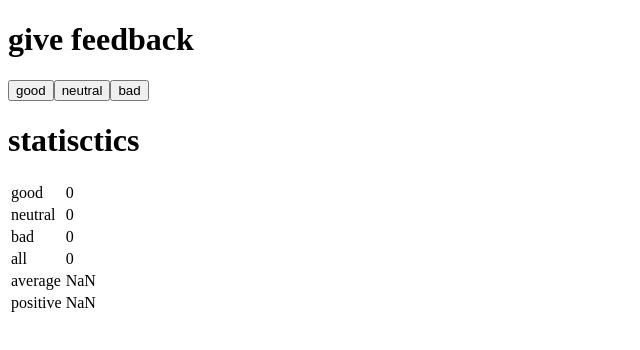
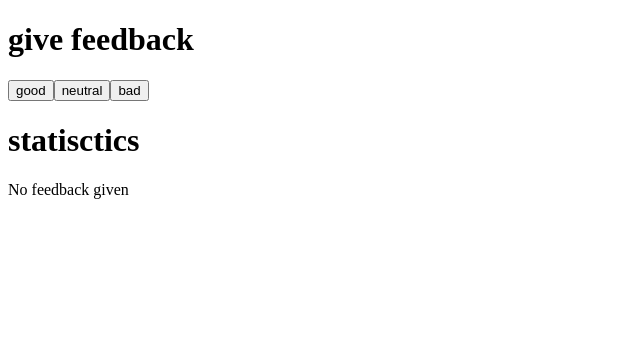
Before and after one commit to lassib/FullStackOpen, a React (Create React App) app in the folder Part1/part1unicafe/: page / in a window 1280 px wide. Shown: the top 350 px of the page, without its empty margins (0-640 px from the left). Built offline with nearby package versions, Linux system fonts and the light colour scheme.

Commit message:
1.10 done

```diff
--- a/Part1/part1unicafe/src/App.js
+++ b/Part1/part1unicafe/src/App.js
@@ -1,51 +1,47 @@
-import { useState } from 'react'
+import { useState } from "react";
 
 const Title = (props) => (
   <div>
     <h1>{props.title}</h1>
   </div>
-)
+);
 
 const Statistics = (props) => {
   const total = props.good + props.neutral + props.bad;
   const average = (props.good - props.bad) / total;
   const positive = (props.good / total) * 100;
 
-  return(
+  if (total > 0) {
+    return (
       <div>
         <table>
           <tbody>
-          <tr>
-            <td>good</td>
-            <td>{props.good}</td>
-          </tr>
-          <tr>
-            <td>neutral</td>
-            <td>{props.neutral}</td>
-          </tr>
-          <tr>
-            <td>bad</td>
-            <td>{props.bad}</td>
-          </tr>
-          <tr>
-            <td>all</td>
-            <td>{total}</td>
-          </tr>
-          <tr>
-            <td>average</td>
-            <td>{average}</td>
-          </tr>
-          <tr>
-            <td>positive</td>
-            <td>{positive}</td>
-          </tr>
+          <StatisticLine text="good" value={props.good} />
+          <StatisticLine text="neutral" value={props.neutral} />
+          <StatisticLine text="bad" value={props.bad} />
+          <StatisticLine text="all" value={total} />
+          <StatisticLine text="average" value={average} />
+          <StatisticLine text="positive" value={positive} />
           </tbody>
         </table>
       </div>
-  )
+    );
   }
+  return <p>No feedback given</p>;
+};
 
-const Button = (props) => <button onClick={props.handleClick}>{props.text}</button>;
+const StatisticLine = (props) => {
+  return (
+    <tr>
+    <td>{props.text}</td>
+    <td>{props.value}</td>
+  </tr>
+  );
+};
+
+const Button = (props) => (
+  <button onClick={props.handleClick}>{props.text}</button>
+);
 
 const App = () => {
   const feedback = "give feedback";
@@ -57,13 +53,13 @@ const App = () => {
   return (
     <div>
       <Title title={feedback} />
-      <Button handleClick={() => setGood(good +1)} text="good" />
+      <Button handleClick={() => setGood(good + 1)} text="good" />
       <Button handleClick={() => setNeutral(neutral + 1)} text="neutral" />
       <Button handleClick={() => setBad(bad + 1)} text="bad" />
       <Title title={statistics} />
       <Statistics good={good} neutral={neutral} bad={bad} />
     </div>
-  )
-}
+  );
+};
 
-export default App
+export default App;
```
Lines whose indentation alone changed are shown as unchanged.
